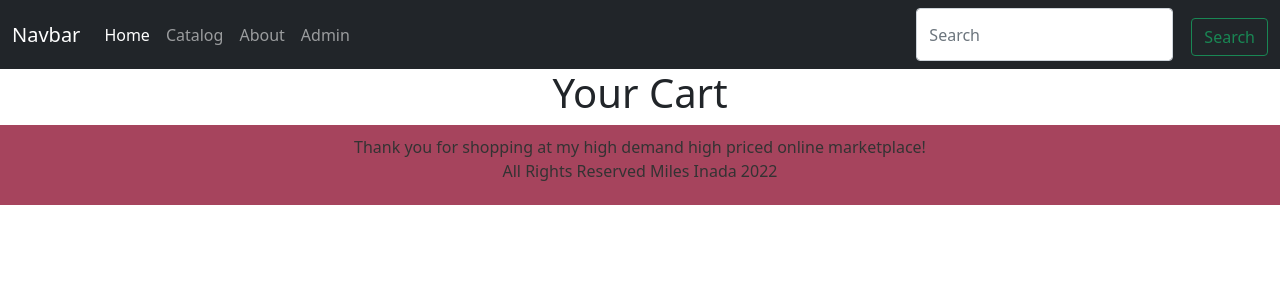
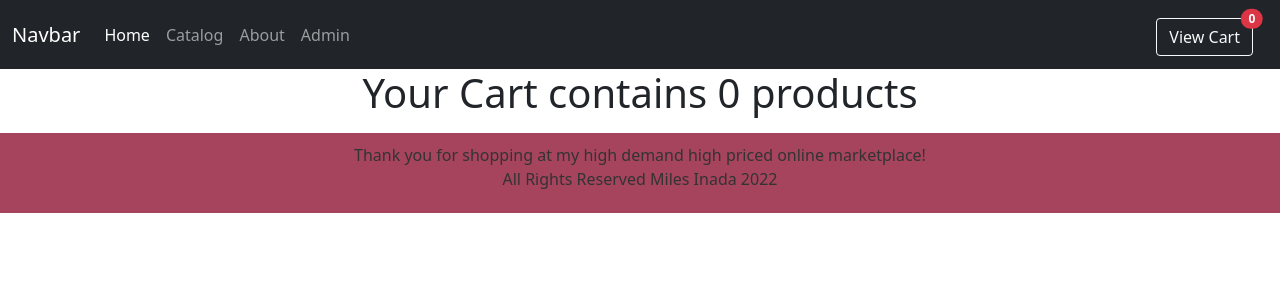
Before and after one commit to milesinada/online_fe_ch25, a React (Create React App) app: page /cart in a window 1280 px wide. Shown: the top 300 px of the page. Built offline with nearby package versions, Linux system fonts and the light colour scheme.

Commit message:
109 fsdi cart

```diff
--- a/src/App.js
+++ b/src/App.js
@@ -6,6 +6,7 @@ import About from "./components/about";
 import Home from "./components/home";
 import Cart from "./components/cart";
 import Admin from "./components/admin";
+import GlobalState from "./store/globalState";
 
 import "bootstrap/dist/css/bootstrap.min.css";
 import "bootstrap/dist/js/bootstrap.min.js";
@@ -15,6 +16,7 @@ import { BrowserRouter, Route, Routes } from "react-router-dom";
 function App() {
   return (
     <div className="App">
+      <GlobalState>
         <BrowserRouter>
           <NavBar></NavBar>
 
@@ -28,6 +30,7 @@ function App() {
 
           <Thanks />
         </BrowserRouter>
+      </GlobalState>
     </div>
   );
 }
--- a/src/components/cart.jsx
+++ b/src/components/cart.jsx
@@ -1,9 +1,21 @@
+import storeContext from "../store/storecontext";
+import { useContext } from "react";
+import Product from "./product";
+
 const Cart = () => {
-    return (
-        <div>
-            <h1>Your Cart</h1>
-        </div>
-    );
+  const { cart } = useContext(storeContext);
+  return (
+    <div>
+      <h1>Your Cart contains {cart.length} products</h1>
+      <div className="products">
+        <ul>
+          {cart.map((prod, index) => (
+            <li key={(prod._id, index)}>{prod.title}</li>
+          ))}
+        </ul>
+      </div>
+    </div>
+  );
 };
 
 export default Cart;
--- a/src/components/navBar.css
+++ b/src/components/navBar.css
@@ -5,3 +5,6 @@
     text-align: center;
     margin-top: 0;
 }
+.view-cart{
+    margin-right: 15px;
+}
--- a/src/components/navBar.jsx
+++ b/src/components/navBar.jsx
@@ -1,9 +1,13 @@
 import "./navBar.css";
 import { Link } from "react-router-dom";
+import { useContext } from "react";
+import storeContext from "../store/storecontext";
 //import GeoFind from"./weather.jsx"
 
 const NavBar = () => {
   //console.log ("Your current position is :"+ <GeoFind/>);
+  const { cart, user } = useContext(storeContext);
+
   return (
     <nav className="navbar navbar-expand-lg navbar-dark bg-dark">
       <div className="container-fluid">
@@ -45,15 +49,15 @@ const NavBar = () => {
             </li>
           </ul>
           <form className="d-flex">
-            <input
-              className="form-control me-2"
-              type="search"
-              placeholder="Search"
-              aria-label="Search"
-            />
-            <button className="btn btn-outline-success" type="submit">
-              Search
-            </button>
+            <Link
+              className="btn btn-outline-light position-relative view-cart"
+              to="/cart"
+            >
+              View Cart
+              <span className="position-absolute top-0 start-100 translate-middle badge rounded-pill bg-danger">
+                {cart.length}
+              </span>
+            </Link>
           </form>
         </div>
       </div>
--- a/src/components/product.jsx
+++ b/src/components/product.jsx
@@ -1,39 +1,46 @@
 import { getValue } from "@testing-library/user-event/dist/utils";
-import "./product.css"
-import QuantityPicker from './quantityPicker';
-import { useState } from "react";
+import "./product.css";
+import QuantityPicker from "./quantityPicker";
+import { useState, useContext } from "react";
+import storeContext from "../store/storecontext";
 
-const Product = (props)=>{
+const Product = (props) => {
+  let [quantity, setQuantity] = useState(1);
+  const { addProductToCart, removeProductFromCart } = useContext(storeContext);
 
-    let [quantity,setQuantity]=useState(1);
-
-
-
-
-    const onQuantityChange = (value)=>{
-        console.log("QNTY Change to: ", value);
+  const onQuantityChange = (value) => {
     setQuantity(value);
   };
 
-    const getTotal = ()=>{
+  const getTotal = () => {
     let total = quantity * props.data.price;
-        return "$" + total.toFixed(2)
-    }
-    return(
+    return "$" + total.toFixed(2);
+  };
+
+  const pushToCart = () => {
+    let prodToCart = {
+      ...props.data,
+      quantity: quantity,
+    };
+    addProductToCart(props.data);
+  };
+  return (
     <div className="product">
-            <img className="product-img" src={props.data.image} alt="Product"/>
+      <img className="product-img" src={props.data.image} alt="Product" />
       {/* <div className="hoverSpot"></div> */}
       <h5>{props.data.title}</h5>
       <div className="price">
         <label className="price">${props.data.price.toFixed(2)}</label>
         <label className="total">{getTotal()}</label>
       </div>
-            <QuantityPicker  onChange={onQuantityChange} />
-            <button className="btn btn-sm btn-primary addCart">Add to Cart</button>
+      <QuantityPicker onChange={onQuantityChange} />
+      <button onClick={pushToCart} className="btn btn-sm btn-primary addCart">
+        Add to Cart
+      </button>
     </div>
   );
 };
 
-export default Product
+export default Product;
 
 //test for git
--- /dev/null
+++ b/src/store/globalState.jsx
@@ -0,0 +1,30 @@
+import storeContext from "./storecontext";
+import { useState } from "react";
+
+const GlobalState = (props) => {
+  const [myCart, setMyCart] = useState([]);
+  const [theUser, setTheUser] = useState({});
+
+  const myAddToCart = (product) => {
+    let copy = [...myCart];
+    copy.push(product);
+    setMyCart(copy);
+  };
+
+  const myRemoveFromCart = (productId) => {};
+
+  return (
+    <storeContext.Provider
+      value={{
+        cart: myCart,
+        user: theUser,
+        addProductToCart: myAddToCart,
+        removeProductFromCart: myRemoveFromCart,
+      }}
+    >
+      {props.children}
+    </storeContext.Provider>
+  );
+};
+
+export default GlobalState;
--- /dev/null
+++ b/src/store/storecontext.js
@@ -0,0 +1,14 @@
+import React from "react";
+
+//store context describes the data / funtions that you want to share
+//between components
+
+const storeContext = React.createContext({
+  cart: [],
+  user: {},
+
+  addProductToCart: (product) => {},
+  removeProductFromCart: (productId) => {},
+});
+
+export default storeContext;
```
Lines whose indentation alone changed are shown as unchanged.
